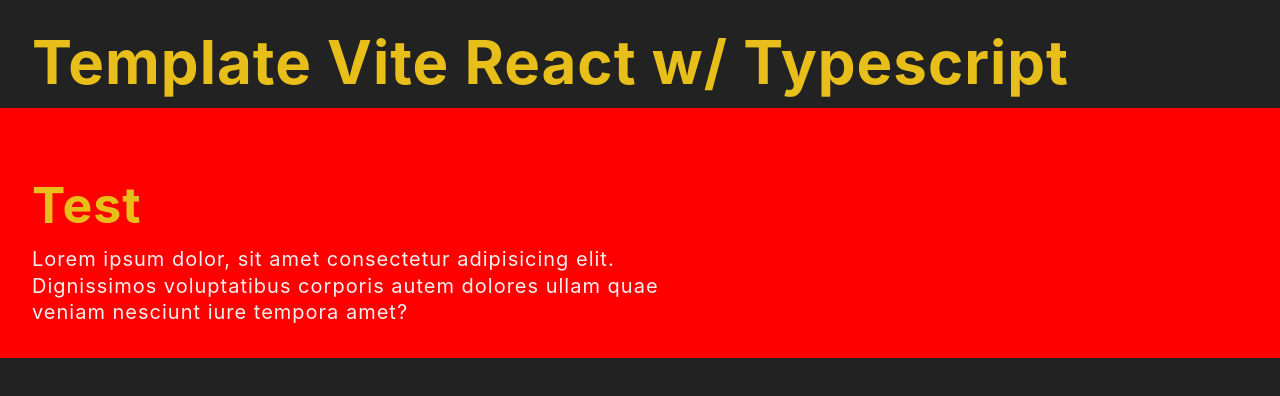
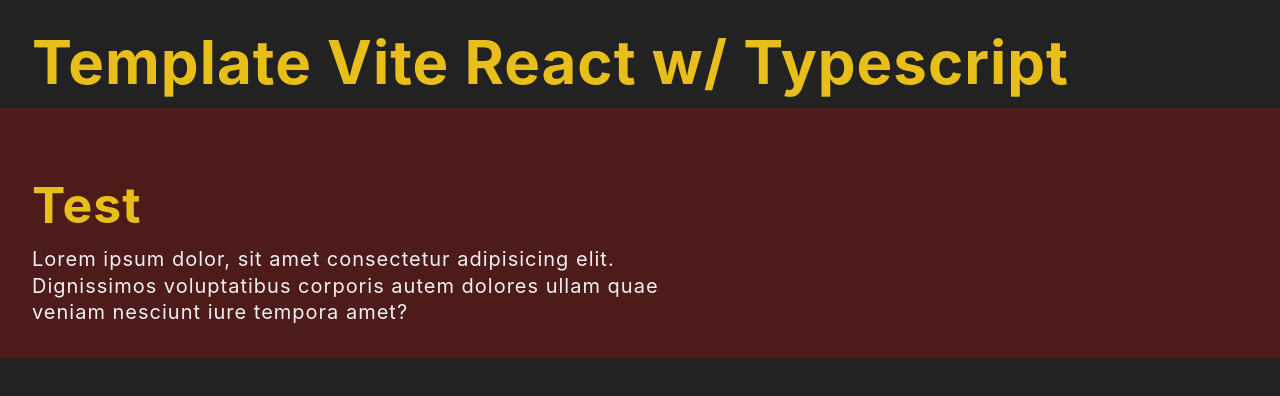
Before and after one commit to Flyingfool95/Vite-React-Template, a React (Vite) app: page / in a window 1280 px wide. Shown: the top 396 px of the page. Built offline with nearby package versions, Linux system fonts and the light colour scheme.

Commit message:
adding hero component

```diff
--- a/src/components/hero/Hero.scss
+++ b/src/components/hero/Hero.scss
@@ -3,8 +3,9 @@
   margin-right: calc(-100vw / 2 + 100% / 2);
   max-width: 100vw;
 
-  background-color: red;
   height: 250px;
+
+  background-color: rgba(255, 0, 0, 0.2);
 
   display: flex;
   justify-content: start;
```
